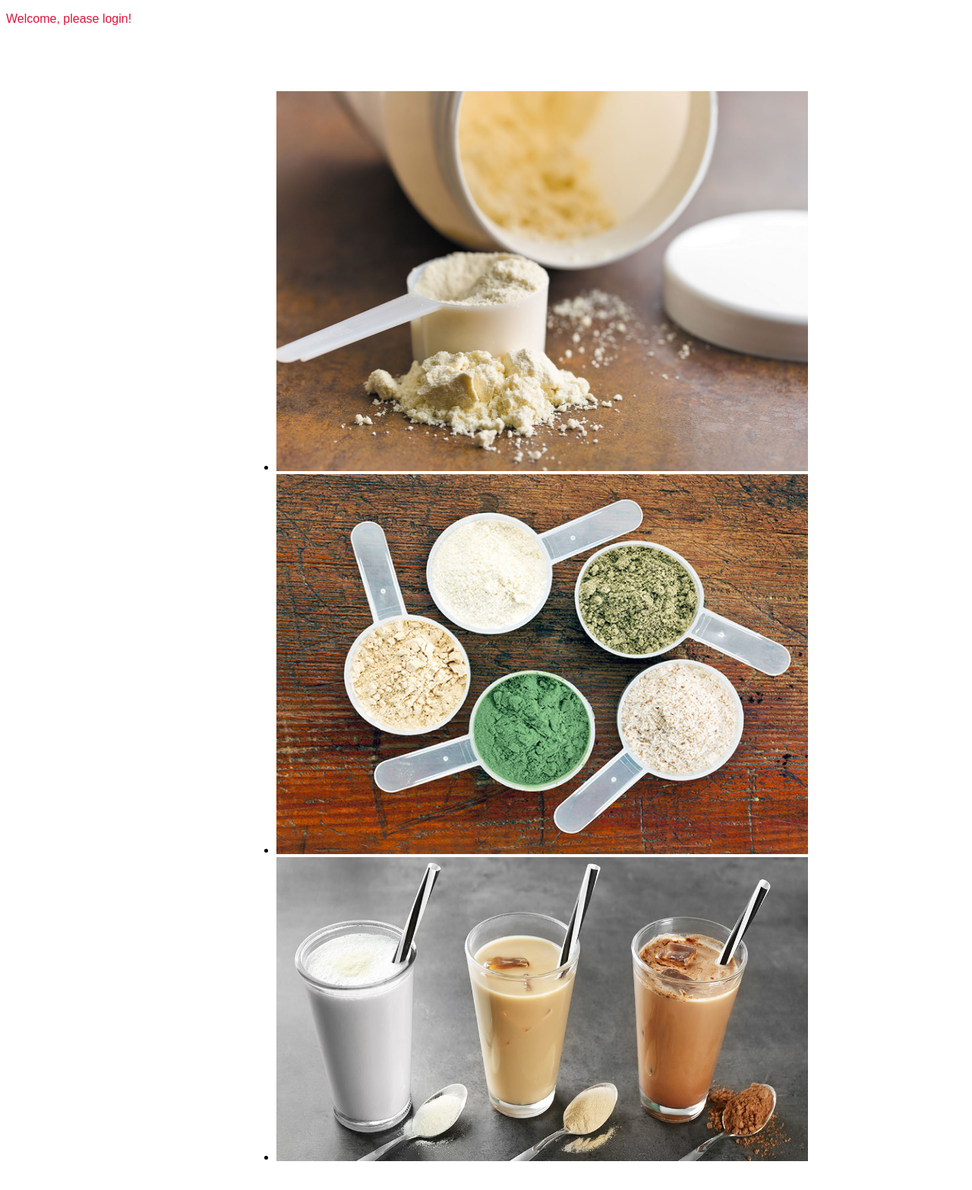
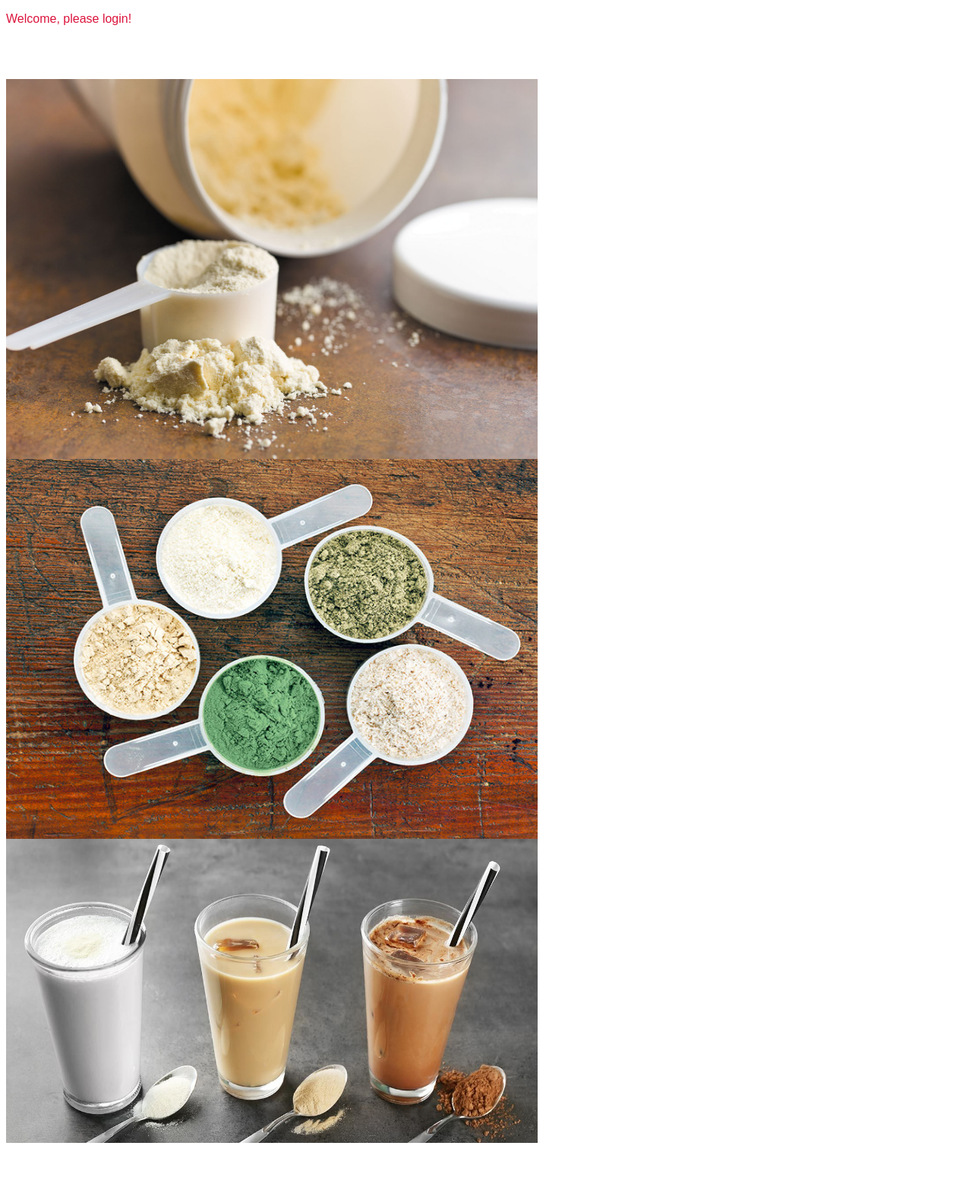
Before and after one commit to samitman/IT202-009, a PHP site: page /home.php in a window 1280 px wide. Shown: the part 107-1673 px from the top of the page at 76% size. After the commit the page ends 1611 px from the top, so only its background shows below. Run offline with PHP 8.4, Linux system fonts and the light colour scheme; data that the repository does not hold is empty.

Commit message:
put images in a div class

```diff
--- a/project/home.php
+++ b/project/home.php
@@ -12,10 +12,17 @@ if (isset($_SESSION["user"]) && isset($_SESSION["user"]["email"])) {
 
 ?>
 <br><br><br>
-<ul class="images">
-    <li><img src="http://34.121.103.64/~si237/repo/project/static/css/protein1.jpg" width="700" height="500"></li>
-    <li><img src="http://34.121.103.64/~si237/repo/project/static/css/protein2.jpg" width="700" height="500"></li>
-    <li><img src="http://34.121.103.64/~si237/repo/project/static/css/protein3.jpg" width="700" height="400"></li>
+<div class="img">
+        <div>
+            <img src="http://34.121.103.64/~si237/repo/project/static/css/protein1.jpg" width="700" height="500">
+        </div>
+    <div>
+        <img src="http://34.121.103.64/~si237/repo/project/static/css/protein2.jpg" width="700" height="500">
+    </div>
+    <div>
+        <img src="http://34.121.103.64/~si237/repo/project/static/css/protein3.jpg" width="700" height="400">
+    </div>
 <br>
-</ul>
+</div>
+
 <?php require(__DIR__."/partials/flash.php"); ?>
--- a/project/static/css/styles.css
+++ b/project/static/css/styles.css
@@ -66,9 +66,9 @@ input[type=submit] {
     cursor: pointer;
 }
 
-ul[class="images"]{
-    margin-left: 25% !important;
-
+div[class="img"]{
+    margin-left: auto !important;
+    margin-right: auto !important;
 }
 
 input:nth-of-type(1) {
```
